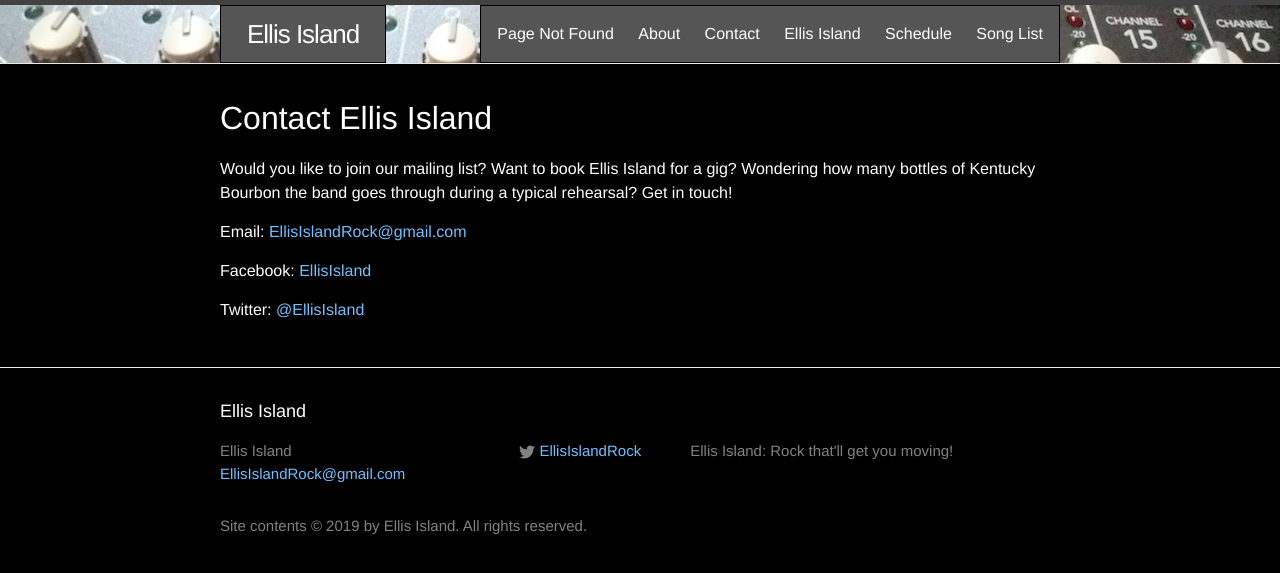
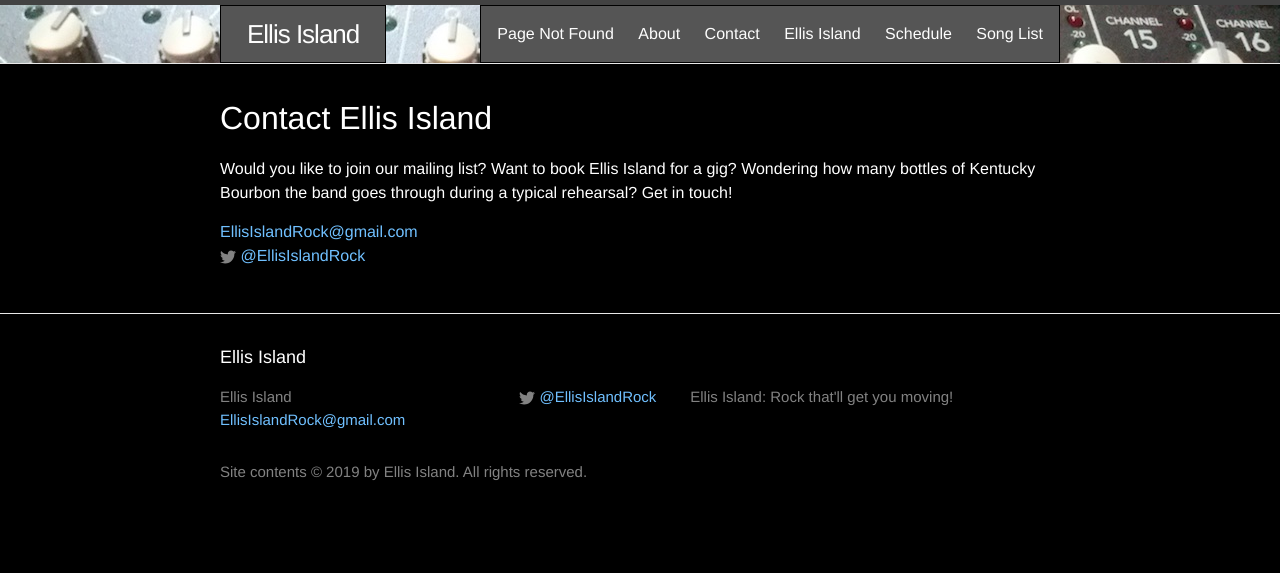
Before and after one commit to jimm/www-ellisislandband-net, a Jekyll site: the page built from contact.md, in a window 1280 px wide. Shown: the top 573 px of the page. Built offline with Jekyll 4.4.1, drawn with Linux system fonts in a browser that asks for light colours.

Commit message:
refactored, "if" around FB link on contacts page

```diff
--- a/_includes/footer.html
+++ b/_includes/footer.html
@@ -16,49 +16,19 @@
         <ul class="social-media-list">
           {% if site.github_username %}
           <li>
-            <a href="https://github.com/{{ site.github_username }}">
-              <span class="icon  icon--github">
-                <svg viewBox="0 0 16 16">
-                  <path fill="#828282" d="M7.999,0.431c-4.285,0-7.76,3.474-7.76,7.761 c0,3.428,2.223,6.337,5.307,7.363c0.388,0.071,0.53-0.168,0.53-0.374c0-0.184-0.007-0.672-0.01-1.32 c-2.159,0.469-2.614-1.04-2.614-1.04c-0.353-0.896-0.862-1.135-0.862-1.135c-0.705-0.481,0.053-0.472,0.053-0.472 c0.779,0.055,1.189,0.8,1.189,0.8c0.692,1.186,1.816,0.843,2.258,0.645c0.071-0.502,0.271-0.843,0.493-1.037 C4.86,11.425,3.049,10.76,3.049,7.786c0-0.847,0.302-1.54,0.799-2.082C3.768,5.507,3.501,4.718,3.924,3.65 c0,0,0.652-0.209,2.134,0.796C6.677,4.273,7.34,4.187,8,4.184c0.659,0.003,1.323,0.089,1.943,0.261 c1.482-1.004,2.132-0.796,2.132-0.796c0.423,1.068,0.157,1.857,0.077,2.054c0.497,0.542,0.798,1.235,0.798,2.082 c0,2.981-1.814,3.637-3.543,3.829c0.279,0.24,0.527,0.713,0.527,1.437c0,1.037-0.01,1.874-0.01,2.129 c0,0.208,0.14,0.449,0.534,0.373c3.081-1.028,5.302-3.935,5.302-7.362C15.76,3.906,12.285,0.431,7.999,0.431z"/>
-                </svg>
-              </span>
-
-              <span class="username">{{ site.github_username }}</span>
-            </a>
+            {% include github_link.html %}
           </li>
           {% endif %}
 
           {% if site.twitter_username %}
           <li>
-            <a href="https://twitter.com/{{ site.twitter_username }}">
-              <span class="icon  icon--twitter">
-                <svg viewBox="0 0 16 16">
-                  <path fill="#828282" d="M15.969,3.058c-0.586,0.26-1.217,0.436-1.878,0.515c0.675-0.405,1.194-1.045,1.438-1.809
-                  c-0.632,0.375-1.332,0.647-2.076,0.793c-0.596-0.636-1.446-1.033-2.387-1.033c-1.806,0-3.27,1.464-3.27,3.27 c0,0.256,0.029,0.506,0.085,0.745C5.163,5.404,2.753,4.102,1.14,2.124C0.859,2.607,0.698,3.168,0.698,3.767 c0,1.134,0.577,2.135,1.455,2.722C1.616,6.472,1.112,6.325,0.671,6.08c0,0.014,0,0.027,0,0.041c0,1.584,1.127,2.906,2.623,3.206 C3.02,9.402,2.731,9.442,2.433,9.442c-0.211,0-0.416-0.021-0.615-0.059c0.416,1.299,1.624,2.245,3.055,2.271 c-1.119,0.877-2.529,1.4-4.061,1.4c-0.264,0-0.524-0.015-0.78-0.046c1.447,0.928,3.166,1.469,5.013,1.469 c6.015,0,9.304-4.983,9.304-9.304c0-0.142-0.003-0.283-0.009-0.423C14.976,4.29,15.531,3.714,15.969,3.058z"/>
-                </svg>
-              </span>
-
-              <span class="username">{{ site.twitter_username }}</span>
-            </a>
+            {% include twitter_link.html %}
           </li>
           {% endif %}
 
           {% if site.facebook_username %}
           <li>
-            <a href="https://facebook.com/{{ site.facebook_username }}">
-              <span class="icon  icon--facebook">
-                <svg id="Layer_1" data-name="Layer 1"
-                     xmlns="http://www.w3.org/2000/svg" viewBox="0 0 58 58">
-                  <defs>
-                    <style>.cls-1{fill:#828282;}.cls-2{fill:#000;}</style>
-                  </defs>
-                  <path class="cls-1"
-                        d="M54.8,0H3.2A3.2,3.2,0,0,0,0,3.2V54.8A3.2,3.2,0,0,0,3.2,58H31V35.57H23.45V26.79H31V20.33c0-7.49,4.58-11.57,11.26-11.57A64.2,64.2,0,0,1,49,9.1v7.83h-4.6c-3.64,0-4.35,1.72-4.35,4.26v5.59h8.7l-1.13,8.78H40V58H54.8A3.2,3.2,0,0,0,58,54.8V3.2A3.2,3.2,0,0,0,54.8,0Z"/>
-                </svg>
-              </span>
-
-              <span class="username">{{ site.facebook_username }}</span>
-            </a>
+            {% include facebook_link.html %}
           </li>
           {% endif %}
         </ul>
--- /dev/null
+++ b/_includes/twitter_link.html
@@ -0,0 +1,10 @@
+<a href="https://twitter.com/{{ site.twitter_username }}">
+  <span class="icon  icon--twitter">
+    <svg viewBox="0 0 16 16">
+      <path fill="#828282" d="M15.969,3.058c-0.586,0.26-1.217,0.436-1.878,0.515c0.675-0.405,1.194-1.045,1.438-1.809
+                              c-0.632,0.375-1.332,0.647-2.076,0.793c-0.596-0.636-1.446-1.033-2.387-1.033c-1.806,0-3.27,1.464-3.27,3.27 c0,0.256,0.029,0.506,0.085,0.745C5.163,5.404,2.753,4.102,1.14,2.124C0.859,2.607,0.698,3.168,0.698,3.767 c0,1.134,0.577,2.135,1.455,2.722C1.616,6.472,1.112,6.325,0.671,6.08c0,0.014,0,0.027,0,0.041c0,1.584,1.127,2.906,2.623,3.206 C3.02,9.402,2.731,9.442,2.433,9.442c-0.211,0-0.416-0.021-0.615-0.059c0.416,1.299,1.624,2.245,3.055,2.271 c-1.119,0.877-2.529,1.4-4.061,1.4c-0.264,0-0.524-0.015-0.78-0.046c1.447,0.928,3.166,1.469,5.013,1.469 c6.015,0,9.304-4.983,9.304-9.304c0-0.142-0.003-0.283-0.009-0.423C14.976,4.29,15.531,3.714,15.969,3.058z"/>
+    </svg>
+  </span>
+
+  <span class="username">@{{ site.twitter_username }}</span>
+</a>
--- a/contact.md
+++ b/contact.md
@@ -9,11 +9,20 @@ Would you like to join our mailing list? Want to book Ellis Island for a
 gig? Wondering how many bottles of Kentucky Bourbon the band goes through
 during a typical rehearsal? Get in touch!
 
-Email:
-<a href="mailto:EllisIslandRock@gmail.com">EllisIslandRock@gmail.com</a>
+<ul class="social-media-list">
+  <li>
+    <a href="mailto:EllisIslandRock@gmail.com">EllisIslandRock@gmail.com</a>
+  </li>
 
-Facebook:
-<a href="https://facebook.com/EllisIsland">EllisIsland</a>
+  {% if site.facebook_username %}
+    <li>
+      {% include facebook_link.html %}
+    </li>
+  {% endif %}
 
-Twitter:
-<a href="https://twitter.com/EllisIsland">@EllisIsland</a>
+  {% if site.twitter_username %}
+    <li>
+      {% include twitter_link.html %}
+    </li>
+  {% endif %}
+</ul>
```
Also changed, not shown: _includes/facebook_link.html (added, +14 -0 lines), _includes/github_link.html (added, +9 -0 lines).
